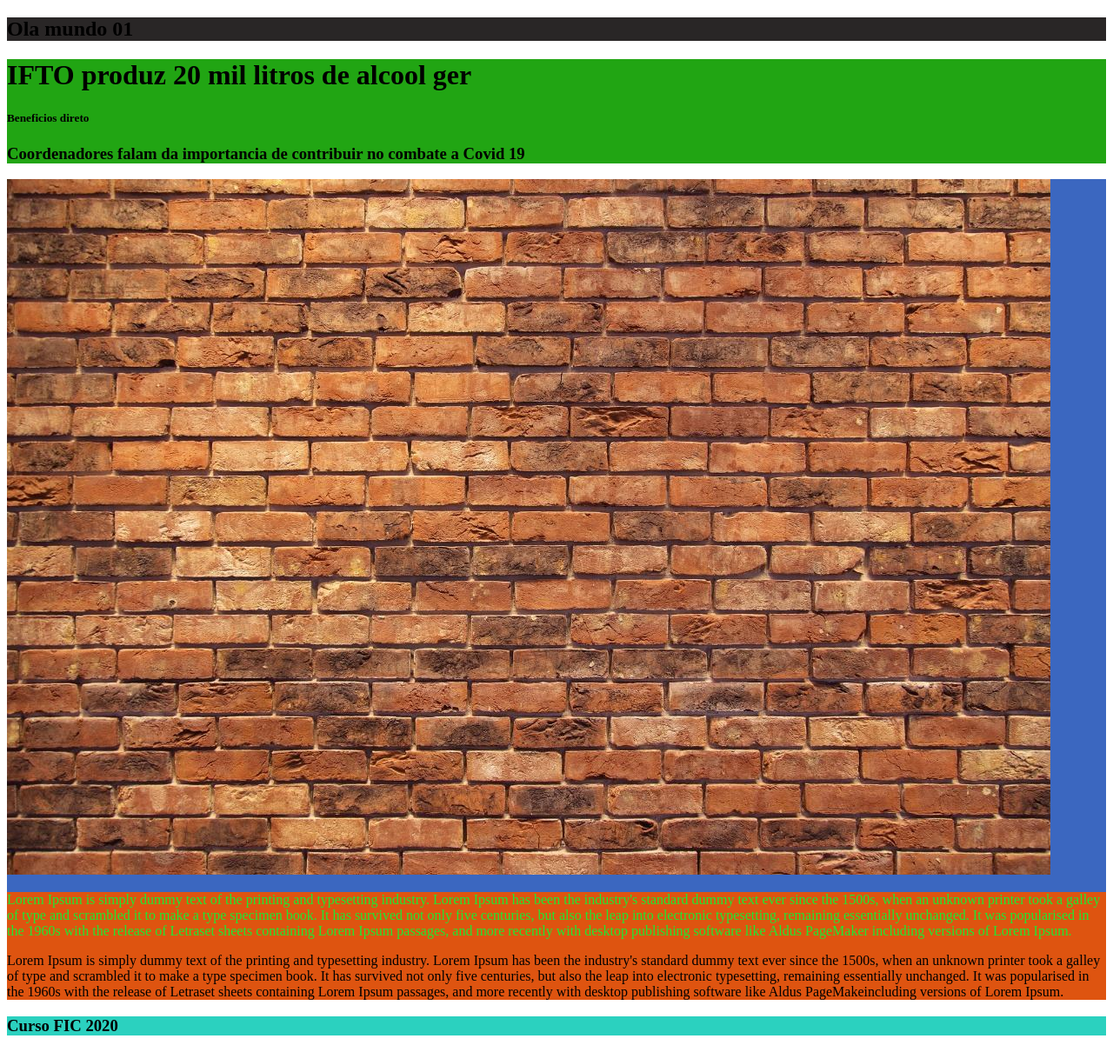
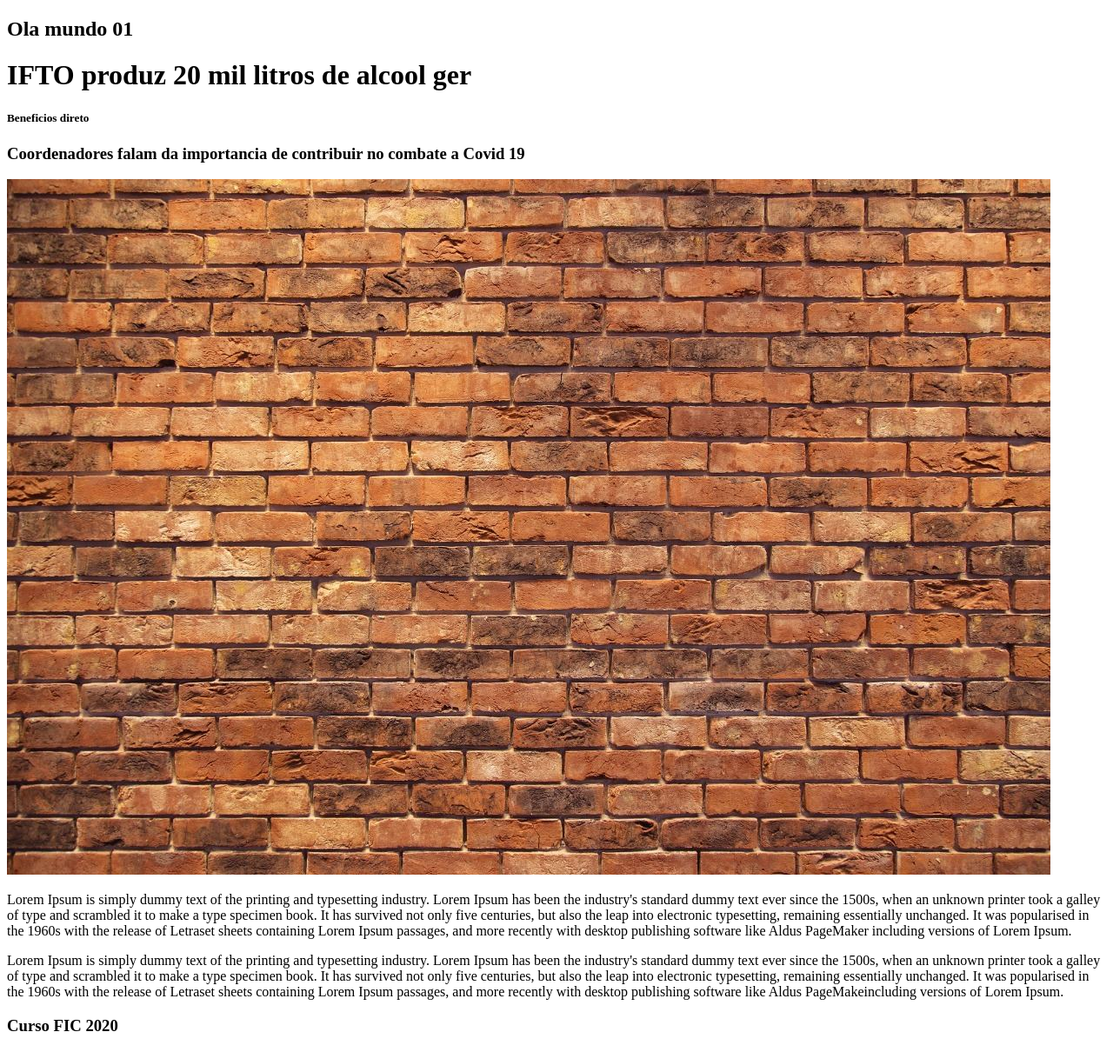
Before and after one commit to paulohorizonti/cursofic2020, a plain HTML site: page index.html in a window 1280 px wide. Shown: the whole page at 87% size. Drawn offline with Linux system fonts and the light colour scheme.

Commit message:
Atualizado tirado as cores

```diff
--- a/index.html
+++ b/index.html
@@ -5,22 +5,22 @@
 	<title>Meu primeiro arquivo html</title>
 </head>
 <body>
-	<nav style="background-color: #292626">
+	<nav>
 		<h1>Ola mundo 01</h1>
 	</nav>
 
-	<header style="background-color: #21a513">
+	<header>
 		<h1>IFTO produz 20 mil litros de alcool ger</h1>
 		<h5>Beneficios direto</h5>
 		<h3>Coordenadores falam da importancia de contribuir no combate a Covid 19</h3>
 	</header>
 
-	<div style="background-color: #3b67c0">
+	<div>
 
 		<img src="img/muro.jpg" alt="">
 
-		<article style="background-color: #de5410">
-			<p style="color:#1fe832">Lorem Ipsum is simply dummy text of the printing and typesetting industry. Lorem Ipsum has been the industry's standard dummy text ever since the 1500s, when an unknown printer took a galley of type and scrambled it to make a type specimen book. It has survived not only five centuries, but also the leap into electronic typesetting, remaining essentially unchanged. It was popularised in the 1960s with the release of Letraset sheets containing Lorem Ipsum passages, and more recently with desktop publishing software like Aldus PageMaker including versions of Lorem Ipsum.
+		<article>
+			<p>Lorem Ipsum is simply dummy text of the printing and typesetting industry. Lorem Ipsum has been the industry's standard dummy text ever since the 1500s, when an unknown printer took a galley of type and scrambled it to make a type specimen book. It has survived not only five centuries, but also the leap into electronic typesetting, remaining essentially unchanged. It was popularised in the 1960s with the release of Letraset sheets containing Lorem Ipsum passages, and more recently with desktop publishing software like Aldus PageMaker including versions of Lorem Ipsum.
 
 	     </p>
 			<p>Lorem Ipsum is simply dummy text of the printing and typesetting industry. Lorem Ipsum has been the industry's standard dummy text ever since the 1500s, when an unknown printer took a galley of type and scrambled it to make a type specimen book. It has survived not only five centuries, but also the leap into electronic typesetting, remaining essentially unchanged. It was popularised in the 1960s with the release of Letraset sheets containing Lorem Ipsum passages, and more recently with desktop publishing software like Aldus PageMakeincluding versions of Lorem Ipsum. </p>
@@ -28,7 +28,7 @@
 		</article>
 	</div>
 
-	<footer style="background-color: #2bd1bf">
+	<footer>
 		<h3>Curso FIC 2020</h3>
 	</footer>
 </body>
```
